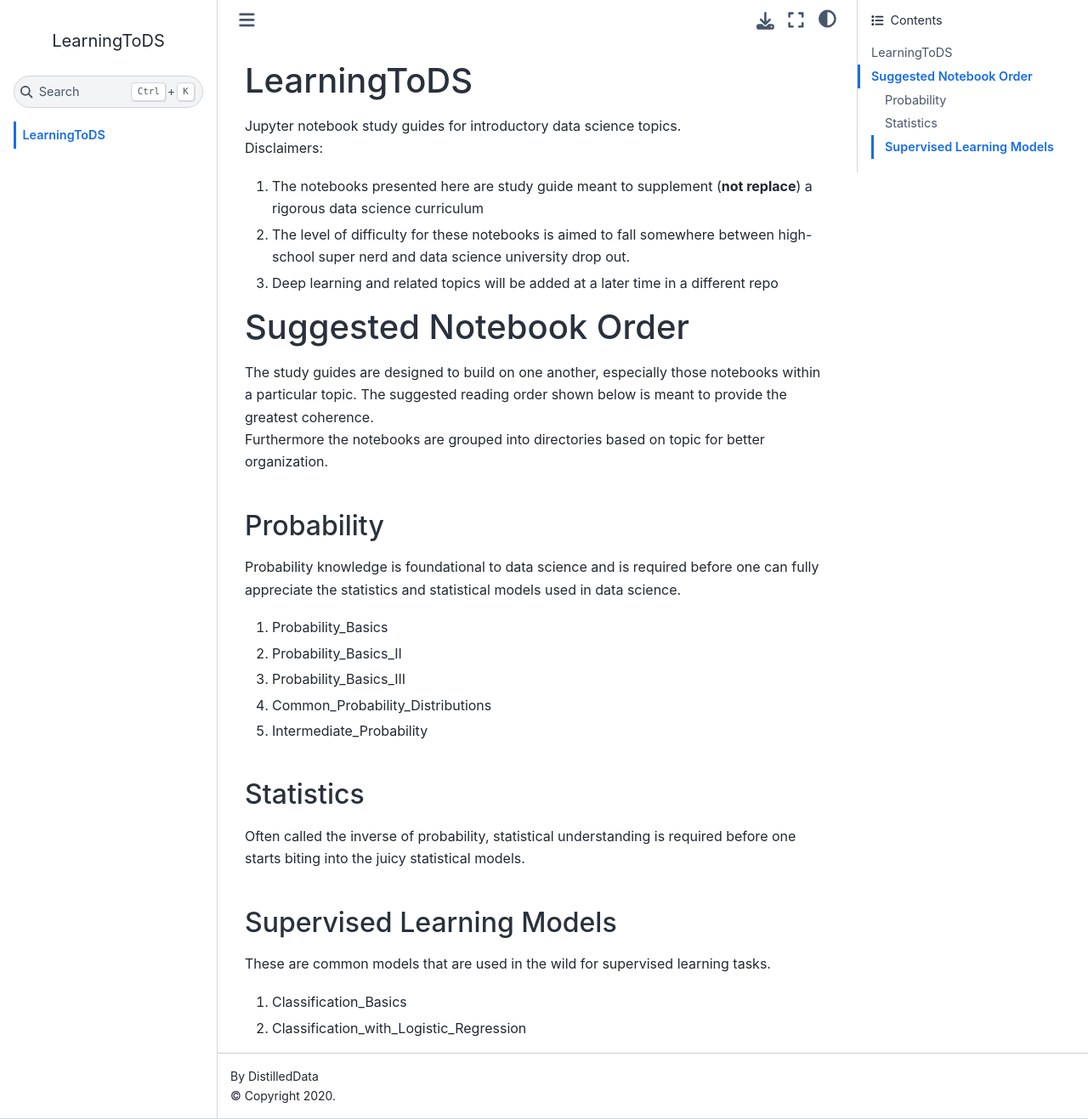
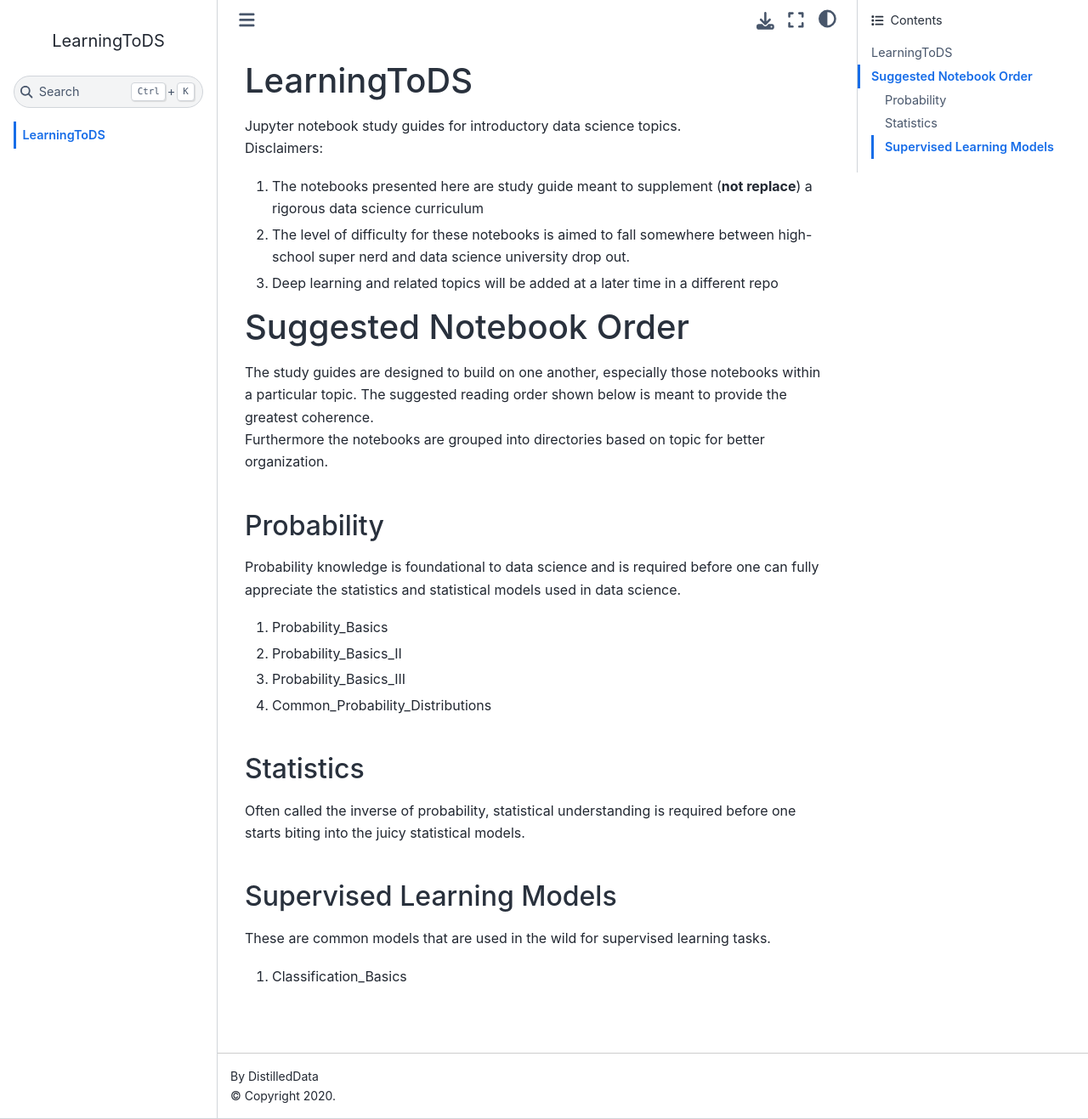
Before and after one commit to DistilledData/LearningToDS, a Jupyter Book: the page built from about.md, in a window 1280 px wide and 1317 px high. Shown: the whole window at 85% size. Built offline with Jupyter Book 1.0.4 settings and Sphinx 7.4.7 and the Sphinx Book theme 1.1.4, drawn with Linux system fonts in a browser that asks for light colours; pages that are not in the unit, such as notebooks, are missing from menus.

Commit message:
update about page

```diff
--- a/about.md
+++ b/about.md
@@ -15,7 +15,7 @@ Probability knowledge is foundational to data science and is required before one
 2. Probability_Basics_II
 3. Probability_Basics_III
 4. Common_Probability_Distributions
-5. Intermediate_Probability
+
 
 ## Statistics
 Often called the inverse of probability, statistical understanding is required before one starts biting into the juicy statistical models.
@@ -23,4 +23,3 @@ Often called the inverse of probability, statistical understanding is required b
 ## Supervised Learning Models
 These are common models that are used in the wild for supervised learning tasks.
 1. Classification_Basics
-2. Classification_with_Logistic_Regression
```
Also changed, not shown: learningtods/about.md (+1 -2 lines).
